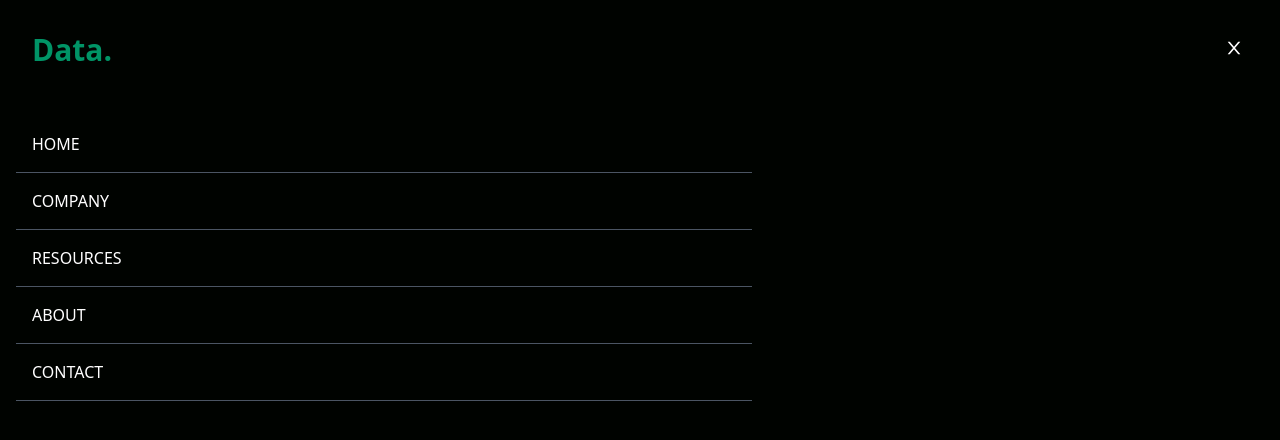
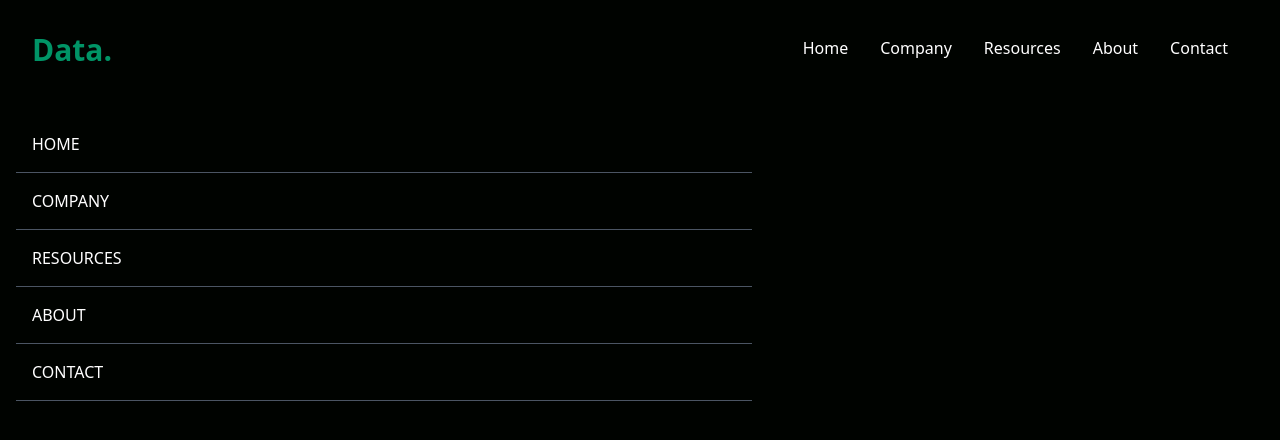
Before and after one commit to molimkarbalaei/data-finance, a React (Create React App) app: page / in a window 1280 px wide. Shown: the top 440 px of the page. Built offline with nearby package versions, Linux system fonts and the light colour scheme.

Commit message:
edit the flex and hidden for md

```diff
--- a/src/components/Navbar.jsx
+++ b/src/components/Navbar.jsx
@@ -11,16 +11,16 @@ const Navbar = () => {
     setNav(!nav);
   };
   return (
-    <div className="justify-between items-center h-24 flex max-w-[1240px] mx-auto px-4 text-white">
+    <div className="justify-between items-center h-24 flex max-w-[1240px]  mx-auto px-4 text-white">
       <h1 className="text-3xl font-bold w-full text-[#0d9a]">Data.</h1>
-      <ul className="flex hidden">
+      <ul className="hidden md:flex">
         <li className="p-4">Home</li>
         <li className="p-4">Company</li>
         <li className="p-4">Resources</li>
         <li className="p-4">About</li>
         <li className="p-4">Contact</li>
       </ul>
-      <div>
+      <div className="block md:hidden">
         {/* toggle between 2 icons: */}
         {!nav ? (
           <AiOutlineClose size={20} onClick={handleNave} />
@@ -28,7 +28,13 @@ const Navbar = () => {
           <AiOutlineMenu onClick={handleNave} />
         )}
       </div>
-      <div className="fixed left-0 top-0 w-[60%] border-r-gray-900 h-full bg-[#000300]">
+      <div
+        className={
+          !nav
+            ? "fixed left-0 top-0 w-[60%] border-r-gray-900 h-full bg-[#000300] ease-in-out duration-500"
+            : "fixed left-[-100%]"
+        }
+      >
         <h1 className="text-3xl font-bold w-full m-8 text-[#0d9a]">Data.</h1>
         <ul className="p-4 uppercase">
           <li className="p-4 border-b border-gray-600">Home</li>
```
